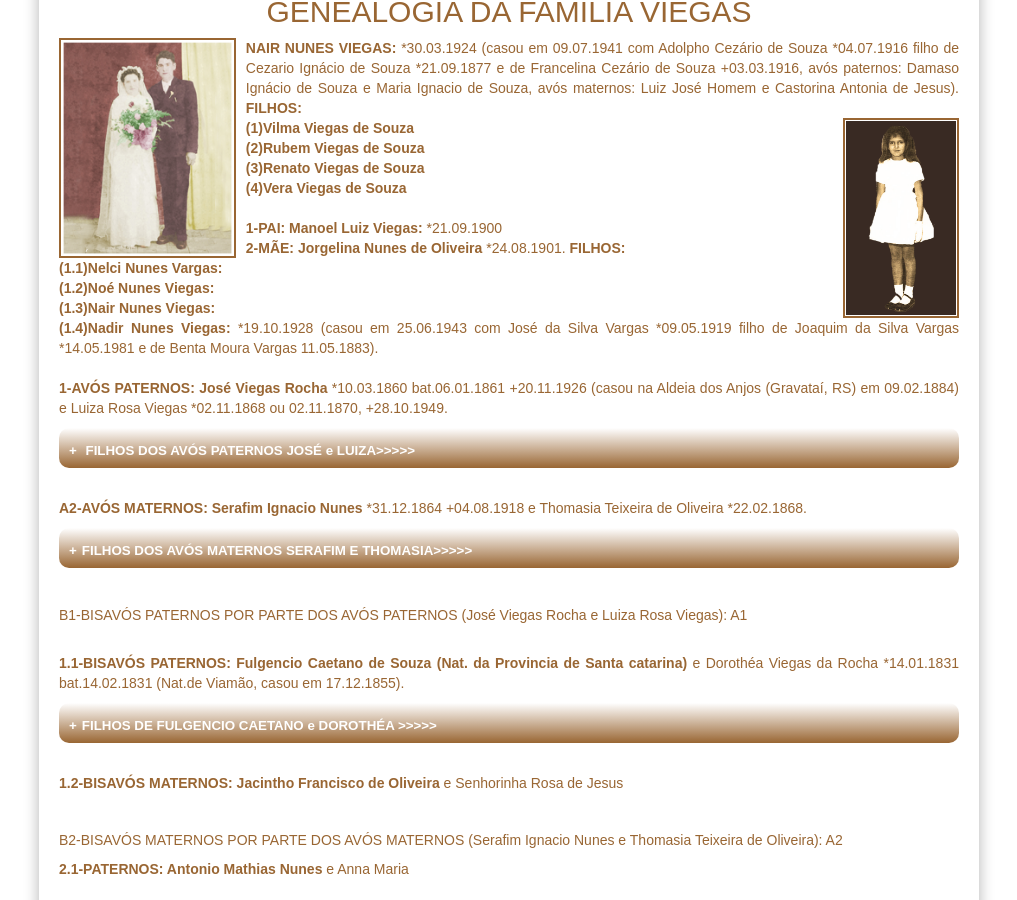
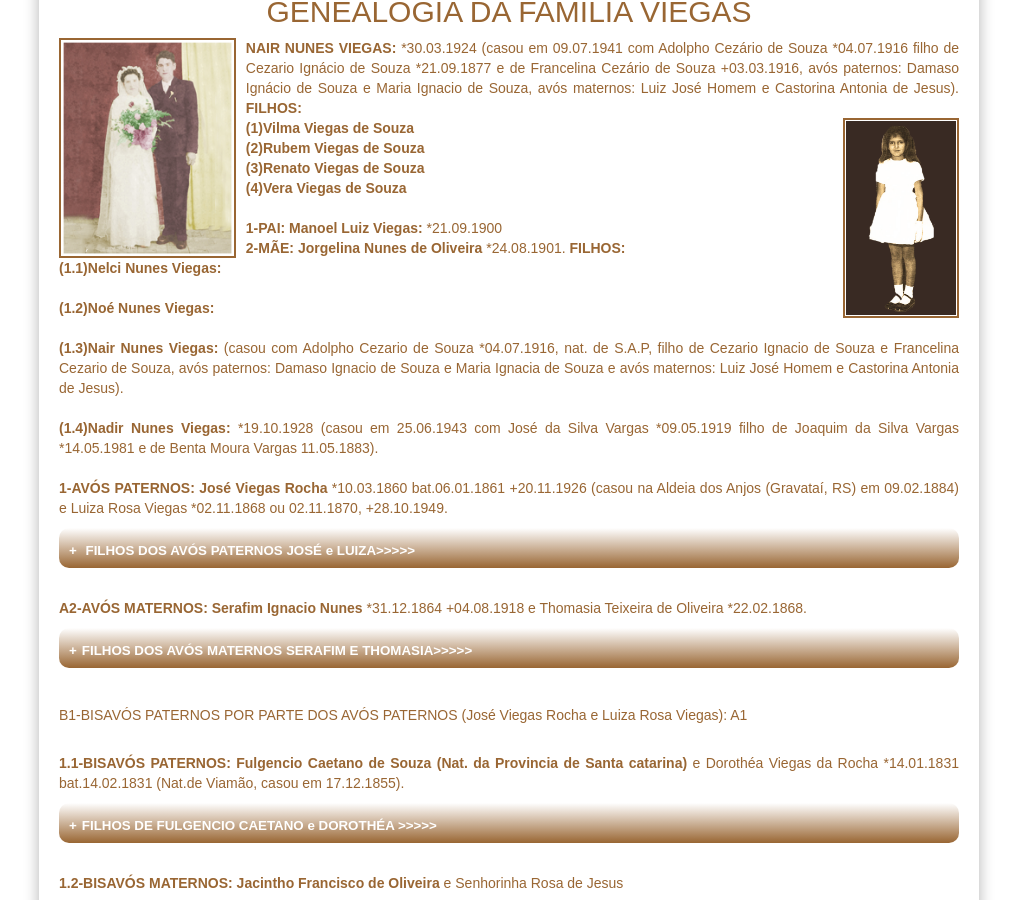
Before and after one commit to claudiovargas1955/claudiovargas1955.github.io, a Jekyll site: the page built from _pages/genealogia-da-familia-viegas.html, in a window 1280 px wide and 900 px high, scrolled down 331 px. Shown: the whole window, without its empty margins (131-1148 px from the left). Built offline with Jekyll 4.4.1, drawn with Linux system fonts in a browser that asks for light colours; some web fonts are replaced.

Commit message:
Update genealogia-da-familia-viegas.html

```diff
--- a/_pages/genealogia-da-familia-viegas.html
+++ b/_pages/genealogia-da-familia-viegas.html
@@ -54,11 +54,17 @@ Luiz José Homem e Castorina Antonia de Jesus).<b> FILHOS:</b><br/>
 
 <b>1-PAI: Manoel Luiz Viegas:</b> *21.09.1900 <br/>
 <b>2-MÃE: Jorgelina Nunes de Oliveira </b>*24.08.1901. <b>FILHOS:</b><br/>
-<b>(1.1)Nelci Nunes Vargas:</b>  <br/>
-<b>(1.2)Noé Nunes Viegas:</b><br/>
-<b>(1.3)Nair Nunes Viegas:</b><br/>
+<b>(1.1)Nelci Nunes Viegas:</b><br><br/>
+
+<b>(1.2)Noé Nunes Viegas:</b><br/><br>
+
+<b>(1.3)Nair Nunes Viegas: </b> (casou com Adolpho Cezario de Souza *04.07.1916, nat. de S.A.P, filho de Cezario Ignacio de Souza e
+Francelina Cezario de Souza, avós paternos: Damaso Ignacio de Souza e Maria Ignacia de Souza e avós maternos: Luiz José Homem e
+Castorina Antonia de Jesus).<br/><br>
+
 <b>(1.4)Nadir Nunes Viegas:</b> *19.10.1928 (casou em 25.06.1943 com José da Silva Vargas *09.05.1919 filho de Joaquim da Silva Vargas
-*14.05.1981 e de Benta Moura Vargas 11.05.1883).<br/><br/>
+*14.05.1981 e de Benta Moura Vargas 11.05.1883).<br/><br>
+
 <b>1-AVÓS PATERNOS: José Viegas Rocha</b> *10.03.1860 bat.06.01.1861  +20.11.1926 (casou na Aldeia dos Anjos (Gravataí, RS) em
 09.02.1884) e Luiza Rosa Viegas *02.11.1868 ou 02.11.1870, +28.10.1949.
 
```
